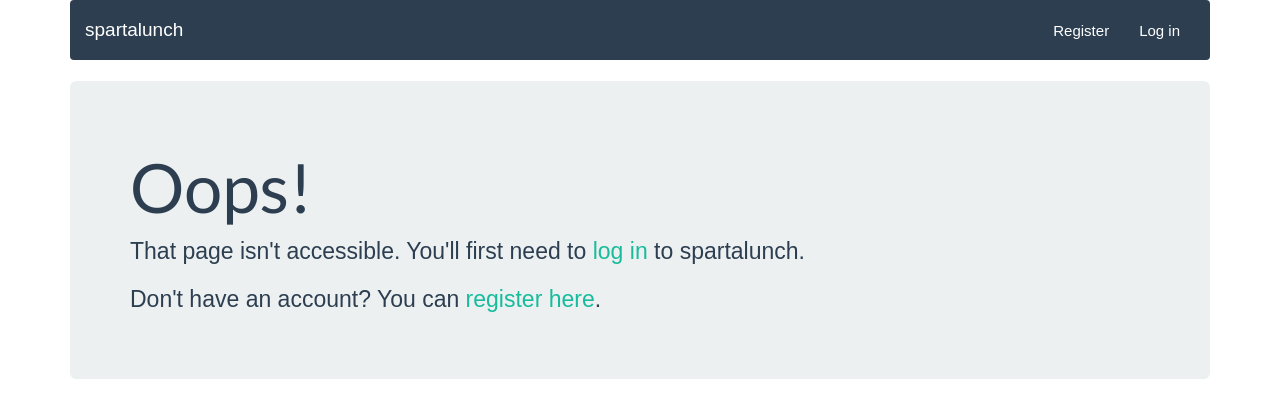
After one commit to alohakealii/chi, a PHP site: page /plzlogin.php in a window 1280 px wide. The commit adds this page. Shown: the top 418 px of the page. Run offline with PHP 8.4, Linux system fonts and the light colour scheme; some libraries are stand-ins or nearby versions.

Commit message:
redirects anon user to 'plz login' page

```diff
--- a/project/parts/anonheader.html
+++ b/project/parts/anonheader.html
@@ -6,7 +6,7 @@
       <span class="icon-bar"></span>
       <span class="icon-bar"></span>
     </button>
-    <a class="navbar-brand" href="/chi/project/">spartalunch</a>
+    <a class="navbar-brand" href="/project/">spartalunch</a>
   </div>
   <div id="navbar" class="navbar-collapse collapse">
     <ul class="nav navbar-nav">
--- a/project/php/authenticate.php
+++ b/project/php/authenticate.php
@@ -1,6 +1,6 @@
 <?php
 session_start();
 if (!isset($_SESSION['username'])) {
-  header("Location: /chi/project");
+  header("Location: /project/plzlogin.php");
 }
 ?>
--- /dev/null
+++ b/project/plzlogin.php
@@ -0,0 +1,54 @@
+<!DOCTYPE html>
+<html lang="en">
+<head>
+  <meta charset="utf-8">
+  <meta http-equiv="X-UA-Compatible" content="IE=edge">
+  <meta name="viewport" content="width=device-width, initial-scale=1">
+  <!-- The above 3 meta tags *must* come first in the head; any other head content must come *after* these tags -->
+  <meta name="description" content="">
+  <meta name="author" content="">
+  <link rel="icon" href="../../favicon.ico">
+
+  <title>spartalunch - Please Log In</title>
+
+  <link href="css/flatly.bootstrap.min.css" rel="stylesheet">
+  <link href="css/masonry.css" rel="stylesheet" type="text/css" >
+
+  <script src="https://ajax.googleapis.com/ajax/libs/jquery/1.11.3/jquery.min.js"></script>
+
+  <!-- HTML5 shim and Respond.js for IE8 support of HTML5 elements and media queries -->
+    <!--[if lt IE 9]>
+      <script src="https://oss.maxcdn.com/html5shiv/3.7.2/html5shiv.min.js"></script>
+      <script src="https://oss.maxcdn.com/respond/1.4.2/respond.min.js"></script>
+      <![endif]-->
+    </head>
+
+    <body>
+
+      <div class="container">
+
+        <nav class="navbar navbar-default">
+        </nav>
+
+        <!-- Main component for a primary marketing message or call to action -->
+        <div class="jumbotron">
+          <h1>Oops!</h1>
+          <p>That page isn't accessible. You'll first need to <a href="login.php">log in</a> to spartalunch.</p>
+          <p>Don't have an account? You can <a href="register.php">register here</a>.</p>
+        </div>
+
+      </div>
+
+    <!-- Bootstrap core JavaScript
+    ================================================== -->
+    <!-- Placed at the end of the document so the pages load faster -->
+    <script src="js/bootstrap.min.js"></script>
+    <script src="js/spartalunch.js"></script>
+    <!-- Session Check
+    <script src="js/sessionCheck.js"></script>
+    <script>window.onload=checkSession();</script> -->
+    <script src="js/home.js"></script>
+    <script src="js/imagesloaded.pkgd.js"></script>
+    <script src="js/masonry.pkgd.min.js"></script>
+  </body>
+  </html>
```
